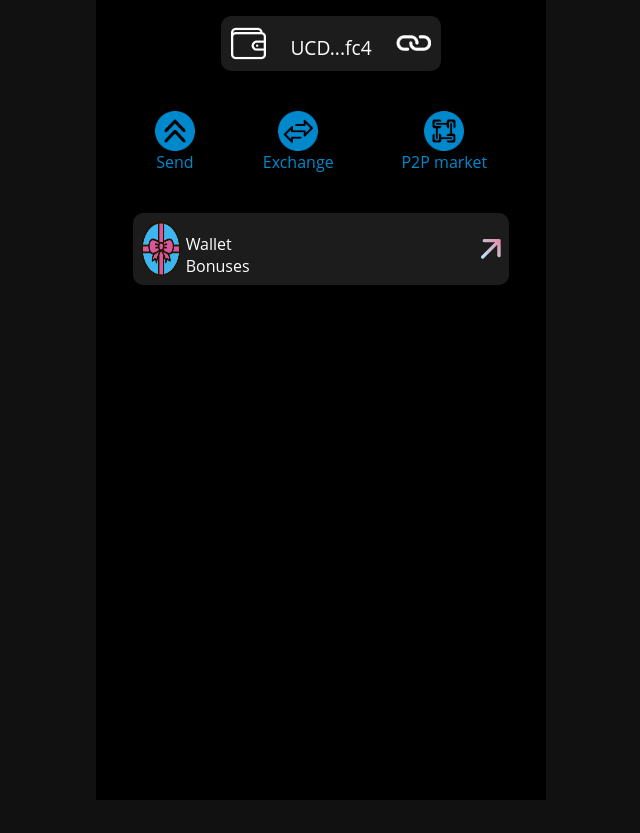
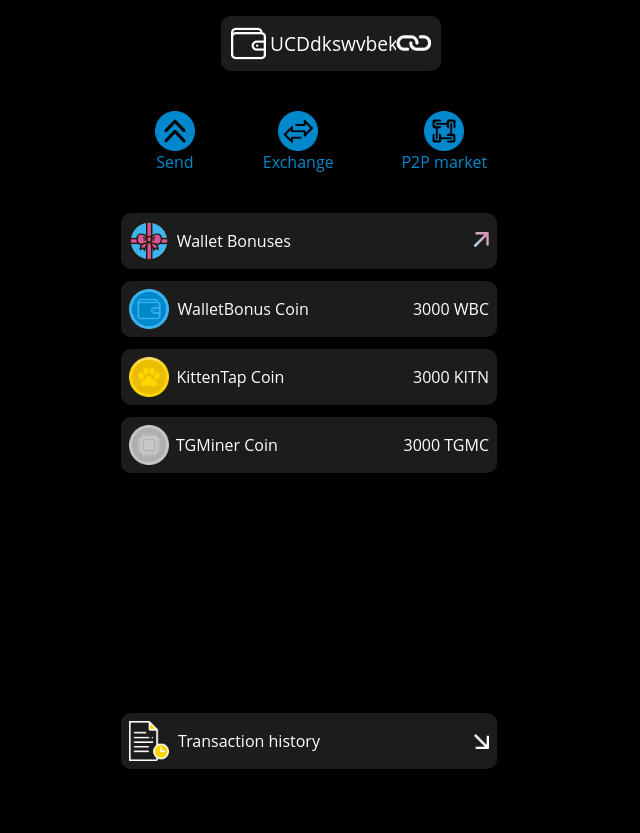
Before and after one commit to KaRameLkA-jpg/kitten.github.io, a PHP site: page /wallet_main.html in a window 1280 px wide. Shown: the whole page, without its empty margins (319-959 px from the left). Before the commit the page ends 800 px from the top, so only its background shows below. Run offline with PHP 8.4, Linux system fonts and the light colour scheme.

Commit message:
Edited wallet.

```diff
--- a/assets/css/wallet_main_style.css
+++ b/assets/css/wallet_main_style.css
@@ -29,9 +29,12 @@ body {
 
 .wallet_main_inf span {
     display: flex;
-    font-weight: 500;
-    vertical-align: center;
-    padding-top: 4%;
+    font-weight: semi-bold;
+    overflow: hidden;
+    white-space: nowrap;
+    text-overflow: ellipsis;
+    padding-left: 2%;
+    align-items: center;
     font-size: 120%;
 }
 .wallet_main_inf a {
@@ -59,7 +62,6 @@ body {
 }
 .wallet_bonus {
     margin-top: 10%;
-    margin-left: 3%;
     display: flex;
     width: 90%;
     padding: 2%;
@@ -69,14 +71,40 @@ body {
     justify-content: space-between;
     align-items: center;
 }
-.wallet_bonus div {
+.coins_count {
     display: flex;
-    flex-direction: row;
+    width: 90%;
+    margin-top: 3%;
+    background-color: #1c1c1d;
+    border-radius: 10px;
+    padding: 2%;
+    justify-content: space-between;
+    align-items: center;
 }
-.wallet_bonus span {
+.left-side{
     display: flex;
-    font-weight: 500;
-    padding-top: 8%;
-    padding-left: 3%;
-    font-size: 100%;
+    align-items: center;
+    white-space: nowrap;
 }
+.left-side img {
+    padding-right: 3%;
+}
+.left-side span {
+    padding-left: 2%;
+    white-space: nowrap;
+}
+.right-side {
+    font-weight: semi-bold;
+    align-items:center;
+}
+.transaction-hist {
+    margin-top: 60%;
+    display: flex;
+    width: 90%;
+    padding: 2%;
+    background-color: #1c1c1d;
+    border-radius: 10px;
+    cursor: pointer;
+    justify-content: space-between;
+    align-items: center;
+}
--- a/index.html
+++ b/index.html
@@ -13,7 +13,7 @@
 </head>
 <body>
     <div class="menu-grid">
-        <a href="./wallet.html" class="menu-item">
+        <a href="./wallet_main.html" class="menu-item">
             <img src="./assets/images/wall.png" alt="Wallet" class="icon" width="150px">
             <span class="label">Wallet</span>
         </a>
--- a/wallet_main.html
+++ b/wallet_main.html
@@ -11,7 +11,7 @@
 <body>
 <div class="wallet_main_inf">
     <img src="./assets/images/wallet.png" width="35px">
-    <span>UCD...fc4</span>
+    <span>UCDdkswvbekrvjebvdcskfdssfc4</span>
     <a>
         <img src="./assets/images/wallet_link.png" width="35px">
     </a>
@@ -31,11 +31,47 @@
     </a>
 </div>
 <a class="wallet_bonus">
-    <div>
+    <div class="left-side">
         <img src="./assets/images/wallet_bonus.png" width="40px">
         <span>Wallet Bonuses</span>
     </div>
-    <img src="./assets/images/wallet_bonus_link.png" width="20px">
+    <div class="right-side">
+        <img src="./assets/images/wallet_bonus_link.png" width="15px">
+    </div>
 </a>
+<div class="coins_count">
+    <div class="left-side">
+        <img src="./assets/images/wallet_coin.png" width="40px">
+        <span>WalletBonus Coin</span>
+    </div>
+    <div class="right-side">
+        <span>3000 WBC</span>
+    </div>
+</div>
+<div class="coins_count">
+    <div class="left-side">
+        <img src="./assets/images/kitten_coin.png" width="40px">
+        <span>KittenTap Coin</span>
+    </div>
+    <div class="right-side">
+        <span>3000 KITN</span>
+    </div>
+</div>
+<div class="coins_count">
+    <div class="left-side">
+        <img src="./assets/images/tgminer_coin.png" width="40px">
+        <span>TGMiner Coin</span>
+    </div>
+    <div class="right-side">
+        <span>3000 TGMC</span>
+    </div>
+</div>
+<div class="transaction-hist">
+    <div class="left-side">
+        <img src="./assets/images/transaction.png" width="40px">
+        <span>Transaction history</span>
+    </div>
+    <img src="./assets/images/transaction_link.png" width="15px">
+</div>
 </body>
 </html>
```
Also changed, not shown: assets/images/kitten_coin.png (added), assets/images/tgminer_coin.png (added), assets/images/transaction.png (added), assets/images/transaction_link.png (added), assets/images/wallet_coin.png (added).
